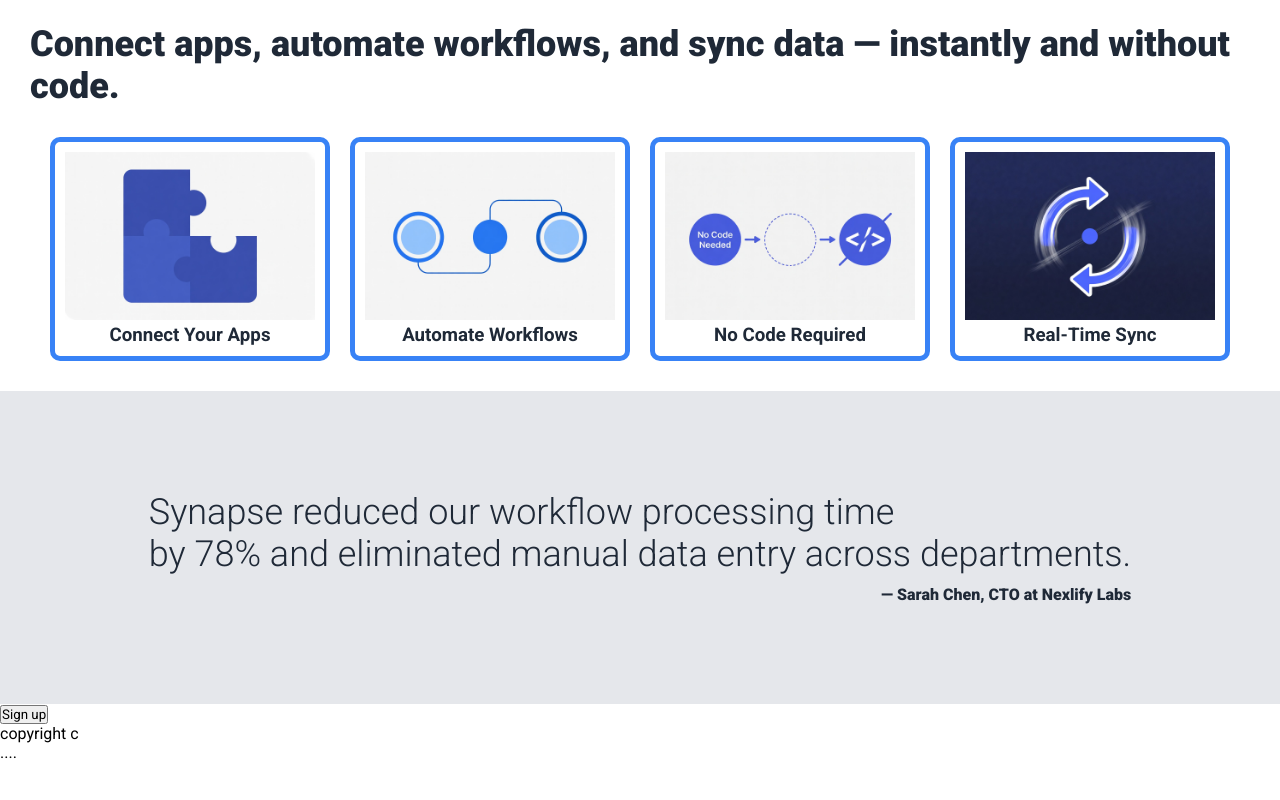
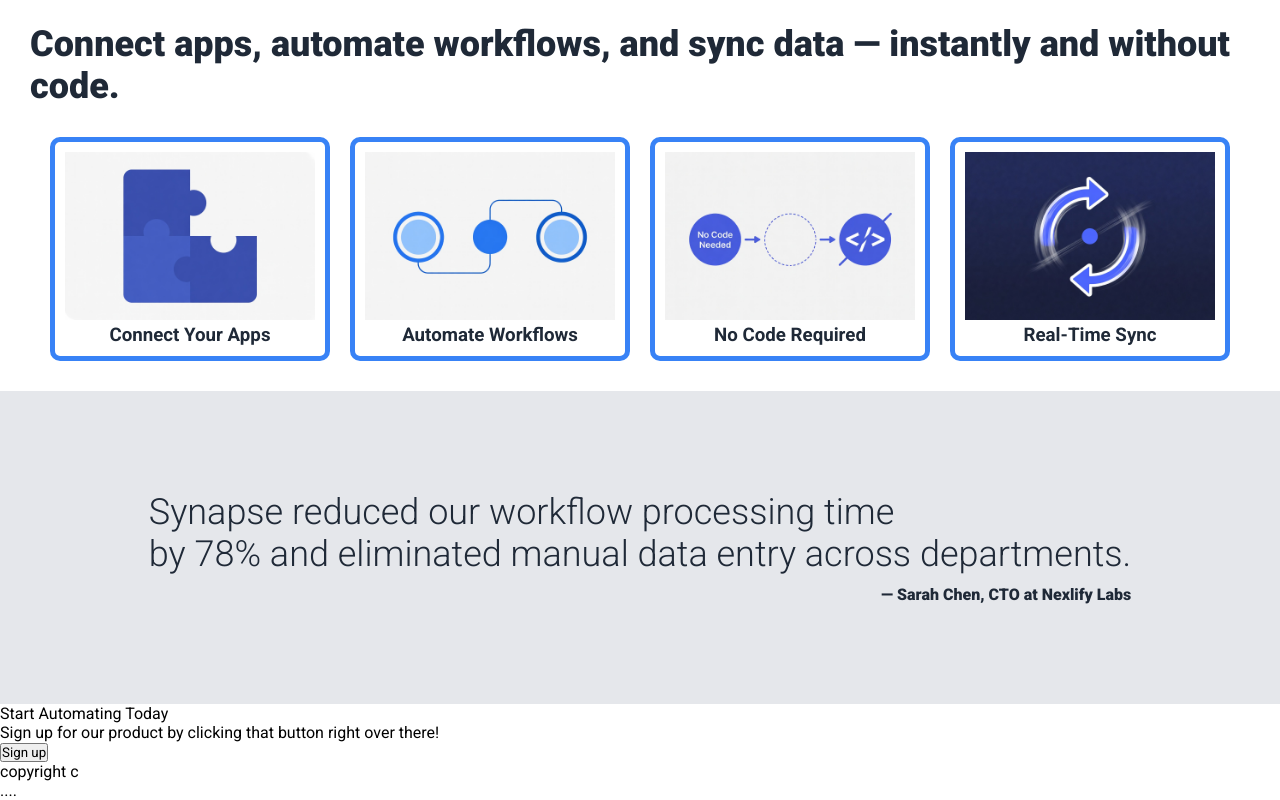
Before and after one commit to azamdev105/Project-Landing-Page, a plain HTML site: page Project-Landing-Page/index.html in a window 1280 px wide. Shown: the part 675-1475 px from the top of the page. Before the commit the page ends 1437 px from the top, so only its background shows below. Drawn offline with Linux system fonts and the light colour scheme.

Commit message:
Add cta text

```diff
--- a/Project-Landing-Page/index.html
+++ b/Project-Landing-Page/index.html
@@ -73,8 +73,8 @@
     <div class="last-container">
         <div class="cta-container">
             <div class="cta">
-                <p class="cta-one"></p>
-                <p class="cta-two"></p>
+                <p class="cta-one">Start Automating Today</p>
+                <p class="cta-two">Sign up for our product by clicking that button right over there!</p>
             </div>
             <button class="sign-up-two">Sign up</button>
         </div>
```
